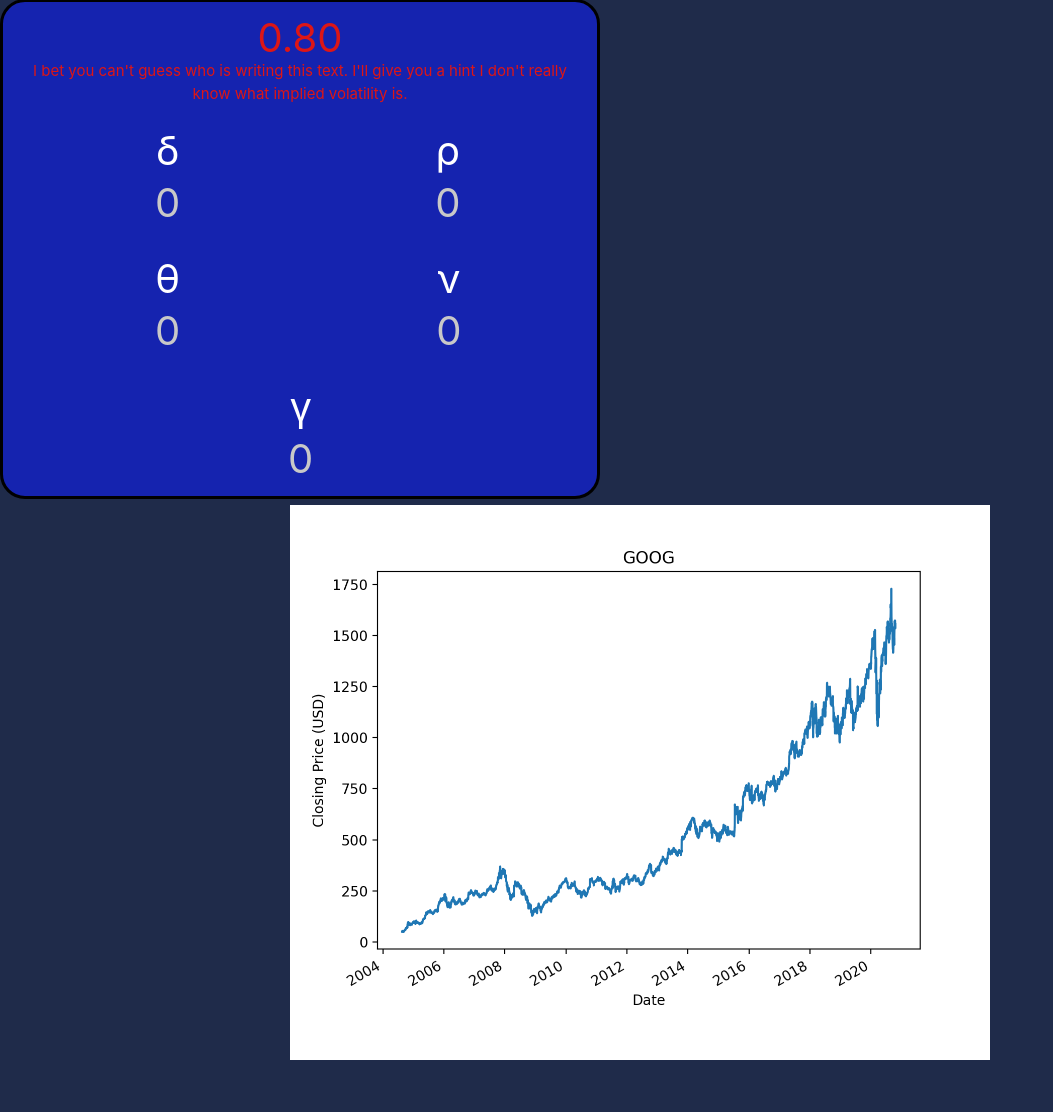
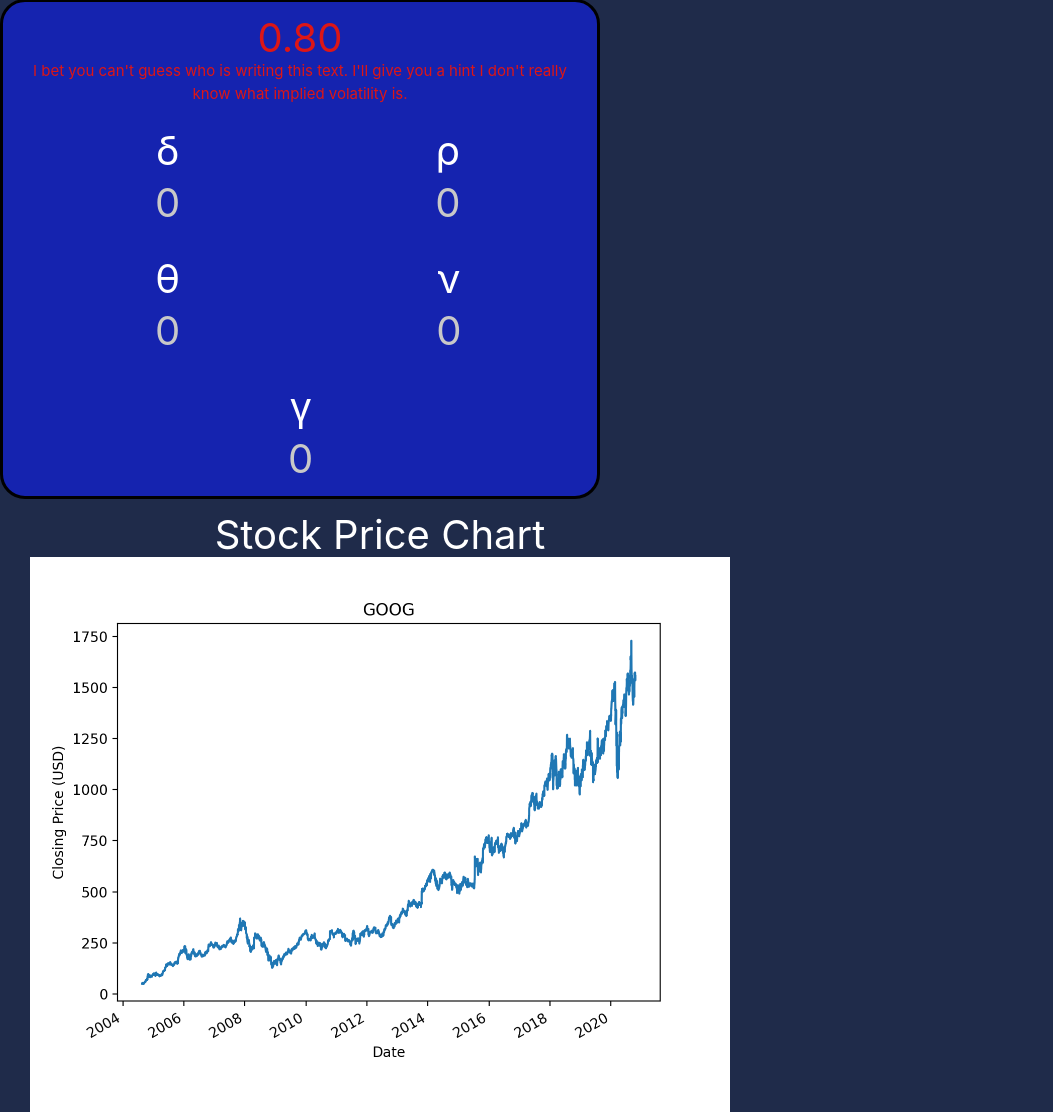
Before and after one commit to sanyanema/OptionsWatchlist, a Django app: page /visualization in a window 1280 px wide. Shown: the part 835-1947 px from the top of the page, without its empty margins (0-1053 px from the left). Before the commit the page ends 1895 px from the top, so only its background shows below. Run offline with Django 3.2, Linux system fonts and the light colour scheme; some libraries are stand-ins or nearby versions.

Commit message:
Alginment Fix

```diff
--- a/OgC/main/templates/main/visualization.html
+++ b/OgC/main/templates/main/visualization.html
@@ -259,7 +259,11 @@
     </div>
 
     <!-- Stock Price Chart -->
-    <center><img src="{% static 'images/google.png' %}" alt="Stock" width="700" height="555"></center>
+    <div style="float: left;margin-right:60px">
+      <br>
+      <p class="small" style="color:White; font-size: 40px; text-align:center; margin-left: 30px">Stock Price Chart</p>
+      <img style="margin-left: 30px" src="{% static 'images/google.png' %}" alt="Stock" width="700" height="555">
+    </div>
 
     </body>
 </html>
```
